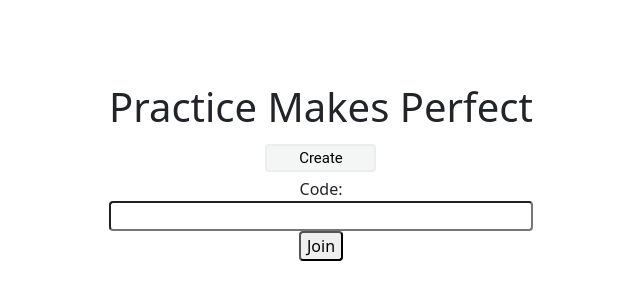
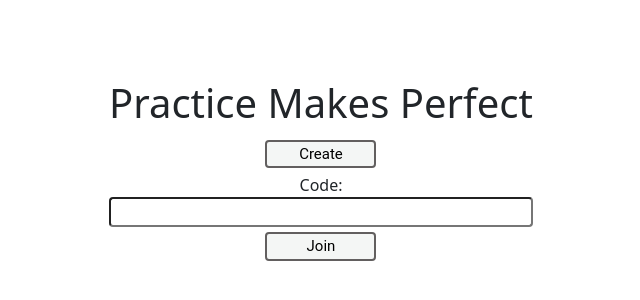
Before and after one commit to angela-mao/Practice-Makes-Perfect, a React (Create React App) app in the folder client/: page / in a window 1280 px wide. Shown: the part 228-528 px from the top of the page, without its empty margins (319-959 px from the left). Built offline with nearby package versions, Linux system fonts and the light colour scheme.

Commit message:
fixed styling

```diff
--- a/client/public/index.html
+++ b/client/public/index.html
@@ -2,14 +2,14 @@
 <html lang="en">
   <head>
     <meta charset="utf-8" />
-    <link rel="icon" href="%PUBLIC_URL%/favicon.ico" />
+    <link rel="icon" href="%PUBLIC_URL%/speaking-head.png" />
     <meta name="viewport" content="width=device-width, initial-scale=1" />
     <meta name="theme-color" content="#000000" />
     <meta
       name="description"
       content="Web site created using create-react-app"
     />
-    <link rel="apple-touch-icon" href="%PUBLIC_URL%/logo192.png" />
+    <link rel="apple-touch-icon" href="%PUBLIC_URL%/speaking-head.png" />
     <!--
       manifest.json provides metadata used when your web app is installed on a
       user's mobile device or desktop. See https://developers.google.com/web/fundamentals/web-app-manifest/
@@ -24,7 +24,7 @@
       work correctly both with client-side routing and a non-root public URL.
       Learn how to configure a non-root public URL by running `npm run build`.
     -->
-    <title>React App</title>
+    <title>Practice Makes Perfect</title>
   </head>
   <body>
     <noscript>You need to enable JavaScript to run this app.</noscript>
--- a/client/src/App.js
+++ b/client/src/App.js
@@ -48,13 +48,13 @@ function App() {
     return (
       <div className="App__Menu">
         <h1>Practice Makes Perfect</h1>
-        <button onClick={handleClick}>Create</button>
+        <button className="lobbyButtons" onClick={handleClick}>Create</button>
         <form onSubmit={handleSubmit}>
           <label className="App__Label">
             Code:
             <input type="text" name="name" ref={inputEl}/>
           </label>
-          <input type="submit" value="Join" />
+          <input className="lobbyButtons" type="submit" value="Join" />
         </form>
       </div>
     );
--- a/client/src/components/AddTag.js
+++ b/client/src/components/AddTag.js
@@ -10,16 +10,16 @@ const AddTag = () => {
         addTag(inputVal);
     }
 
-    const handleDelete = () => {
-        tagInput.current.value = '';
-        deleteTag(inputVal);
-    }
+    // const handleDelete = () => {
+    //     tagInput.current.value = '';
+    //     deleteTag(inputVal);
+    // }
 
     return (
         <div>
             <input type="text" ref={tagInput} onChange={event => setInputVal(event.target.value)}/>
             <button type="button" onClick={handleAdd}>Add Tag</button>
-            <button type="button" onClick={handleDelete}>Delete Tag</button>
+            {/*<button type="button" onClick={handleDelete}>Delete Tag</button>*/}
         </div>
     )
 }
--- a/client/src/components/Room.js
+++ b/client/src/components/Room.js
@@ -1,6 +1,6 @@
 import React, {useContext, useEffect, useState} from 'react';
 import {useParams} from "react-router-dom";
-import { SocketContext } from "../context/SocketContext";
+import {SocketContext} from "../context/SocketContext";
 import Video from "./Video";
 import {getRandomQues} from '../api/QuestionAPI';
 import Header from "./Header";
@@ -9,8 +9,8 @@ import 'bootstrap/dist/css/bootstrap.min.css';
 import "../styles/Room.css";
 
 const Room = () => {
-  const { code } = useParams();
-  const { me, question, joinRoom, updateQuestion, setQuestion } = useContext(SocketContext);
+    const {code} = useParams();
+    const {me, question, joinRoom, updateQuestion, setQuestion} = useContext(SocketContext);
     const [selectedTags, setTags] = useState({tagIDs: [], tags: []});
 
 
@@ -38,17 +38,11 @@ const Room = () => {
                 <div>
                     Room code: {code}
                 </div>
-        <div>
-          Socket id: {me}
-        </div>
-        <div>
-          Question id: {question.QuestionID ? question.QuestionID : 'No question'}
-        </div>
                 <QuestionText questionText={question}/>
-        <div>
+                <Video/>
+                <div className="newQuestion">
                     <button type="button" onClick={handleSelect}>New Question</button>
                 </div>
-        <Video />
             </div>
         </div>
     )
--- a/client/src/styles/App.css
+++ b/client/src/styles/App.css
@@ -19,3 +19,13 @@
   display: flex;
   flex-direction: column;
 }
+
+.lobbyButtons {
+  width: 111px;
+  background-color: #F4F6F5;
+  font-family: Roboto;
+  font-size: 15px;
+  border-radius: 4px;
+  border: 2px solid #625F5F;
+  margin: 5px;
+}
--- a/client/src/styles/QuestionText.css
+++ b/client/src/styles/QuestionText.css
@@ -1,6 +1,6 @@
 .question, .tags {
     font-family: Roboto;
-    width: 60vw;
+    width: 90vw;
     background-color: #F3E7E7;
     margin: 10px 0px;
     padding: 9px 18px;
--- a/client/src/styles/Room.css
+++ b/client/src/styles/Room.css
@@ -13,9 +13,14 @@ input {
 }
 
 .main {
+    font-family: Roboto;
     margin: auto;
     width: 95vw;
-    height: 85vw;
     background-color: #C4C4C4;
     padding: 30px;
 }
+
+.newQuestion {
+    display: flex;
+    justify-content: center;
+}
--- a/client/src/styles/Video.css
+++ b/client/src/styles/Video.css
@@ -3,6 +3,7 @@
   display: flex;
   flex-direction: row;
   gap: 8px;
+  justify-content: center;
 }
 
 .Video {
```
Lines whose indentation alone changed are shown as unchanged.
